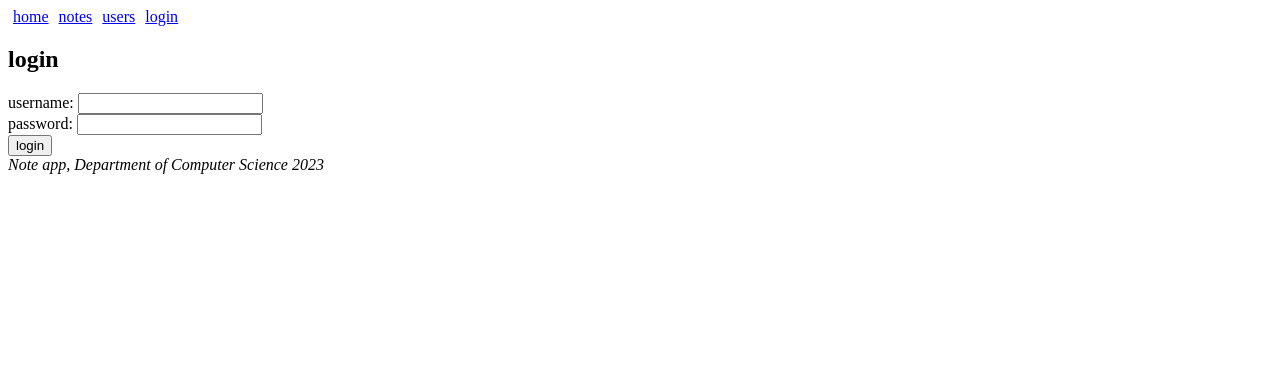
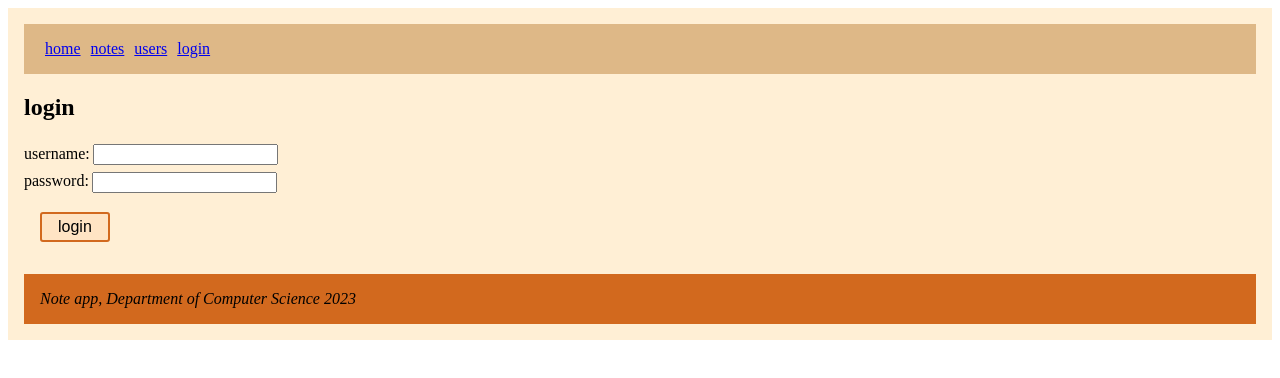
Before and after one commit to FedePeira/React-Router, a React (Vite) app: page /login in a window 1280 px wide. Shown: the top 378 px of the page. Built offline with nearby package versions, Linux system fonts and the light colour scheme.

Commit message:
Styled Components - Part7.11

```diff
--- a/package.json
+++ b/package.json
@@ -10,10 +10,12 @@
     "preview": "vite preview"
   },
   "dependencies": {
+    "@mui/material": "^5.15.14",
     "prop-types": "^15.8.1",
     "react": "^18.2.0",
     "react-dom": "^18.2.0",
-    "react-router-dom": "^6.22.3"
+    "react-router-dom": "^6.22.3",
+    "styled-components": "^6.1.8"
   },
   "devDependencies": {
     "@types/react": "^18.2.66",
--- a/src/App.jsx
+++ b/src/App.jsx
@@ -7,6 +7,23 @@ import Login from "./components/Login"
 import Home from "./components/Home"
 import Users from "./components/Users"
 import { useState } from "react"
+import styled from 'styled-components'
+
+const Page = styled.div`
+  padding: 1em;
+  background: papayawhip;
+`
+
+const Navigation = styled.div`
+  background: BurlyWood;
+  padding: 1em;
+`
+
+const Footer = styled.div`
+  background: Chocolate;
+  padding: 1em;
+  margin-top: 1em;
+`
 
 const App = () => {
   const [user, setUser] = useState(null)
@@ -45,8 +62,8 @@ const App = () => {
   }
 
   return (
-    <div>
-      <div>
+    <Page>
+      <Navigation>
         <Link style={padding} to="/">home</Link>
         <Link style={padding} to="/notes">notes</Link>
         <Link style={padding} to="/users">users</Link>
@@ -54,7 +71,7 @@ const App = () => {
           ? <em>{user} logged in</em>
           : <Link style={padding} to="/login">login</Link>
         }
-      </div>
+      </Navigation>
 
       <Routes>
         <Route path="/notes/:id" element={<Note note={note} />} />
@@ -64,10 +81,10 @@ const App = () => {
         <Route path="/" element={<Home />} />
       </Routes>
 
-      <div>
+      <Footer>
         <i>Note app, Department of Computer Science 2023</i>
-      </div>
-    </div>
+      </Footer>
+    </Page>
   )
 }
 
--- a/src/components/Login.jsx
+++ b/src/components/Login.jsx
@@ -1,5 +1,19 @@
 import { useNavigate} from 'react-router-dom'
-import PropTypes from 'prop-types';
+import PropTypes from 'prop-types'
+import styled from 'styled-components'
+
+const Button = styled.button`
+  background: Bisque;
+  font-size: 1em;
+  margin: 1em;
+  padding: 0.25em 1em;
+  border: 2px solid Chocolate;
+  border-radius: 3px;
+`
+
+const Input = styled.input`
+  margin: 0.25em;
+`
 
 const Login = (props) => {
 
@@ -17,12 +31,14 @@ const Login = (props) => {
       <h2>login</h2>
       <form onSubmit={onSubmit}>
         <div>
-          username: <input />
+          username:
+          <Input />
         </div>
         <div>
-          password: <input type='password' />
+          password:
+          <Input type='password' />
         </div>
-        <button type="submit">login</button>
+        <Button type="submit" primary=''>login</Button>
       </form>
     </div>
   )
```
Also changed, not shown: 1 other file (tests, documents, lock files or other folders).
